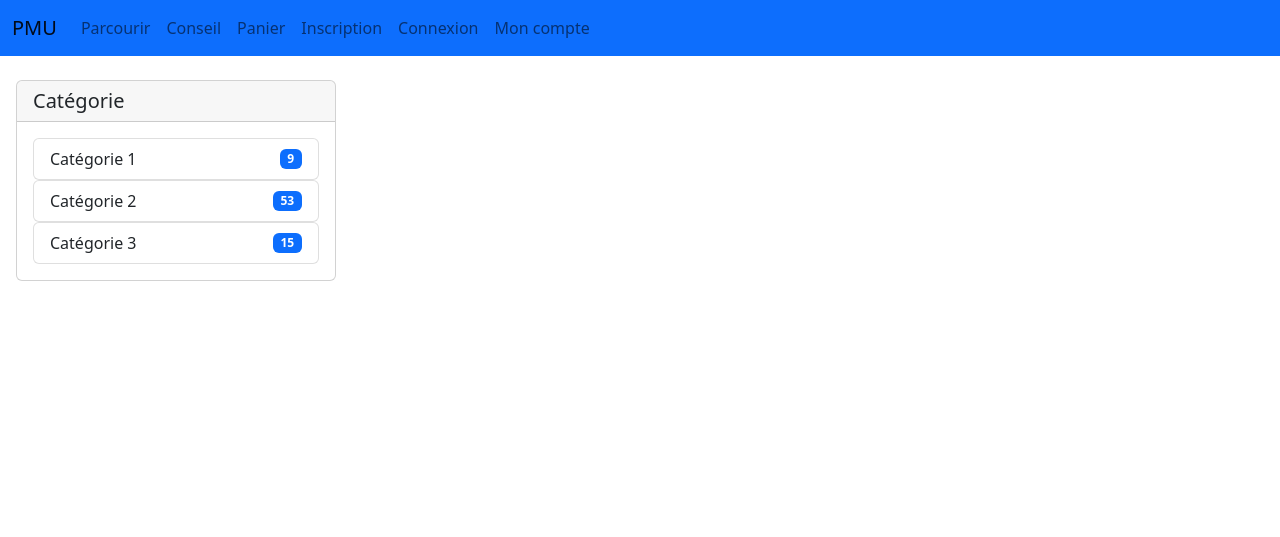
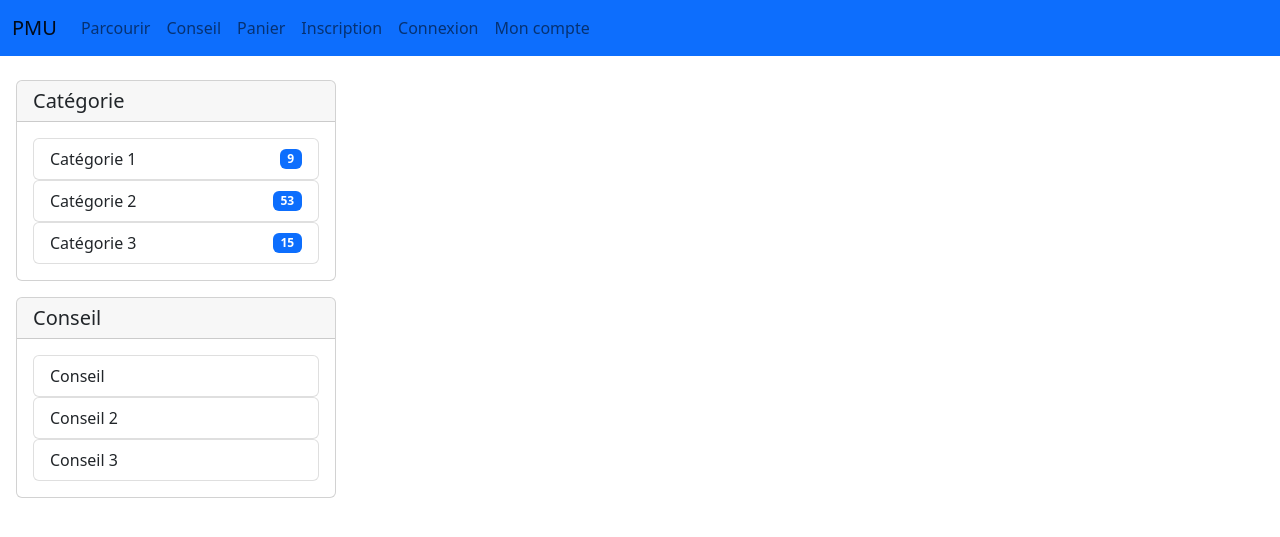
Before and after one commit to pierrebraem/PMU, a PHP site: page / in a window 1280 px wide. Shown: the top 537 px of the page. Run offline with PHP 8.4, Linux system fonts and the light colour scheme.

Commit message:
UPDATE: Programmation de la carte "Conseil"

```diff
--- a/Views/accueil.php
+++ b/Views/accueil.php
@@ -1,5 +1,6 @@
 <?php require 'src/header.php' ?>
 
+<!-- catégorie -->
 <div class="card w-25 ms-3">
   <h5 class="card-header">Catégorie</h5>
   <div class="card-body">
@@ -24,4 +25,26 @@
   </div>
 </div>
 
+<!-- Conseil -->
+<div class="card w-25 ms-3 mt-3">
+  <h5 class="card-header">Conseil</h5>
+  <div class="card-body">
+    <ul class="list-group">
+      <a href="#" class="list-group-item d-flex justify-content-between align-items-center">
+        Conseil
+      </a>
+    </ul>
+    <ul class="list-group">
+      <a href="#" class="list-group-item d-flex justify-content-between align-items-center">
+        Conseil 2
+      </a>
+    </ul>
+    <ul class="list-group">
+      <a href="#" class="list-group-item d-flex justify-content-between align-items-center">
+        Conseil 3
+      </a>
+    </ul>
+  </div>
+</div>
+
 <?php require 'src/footer.php' ?>
```
